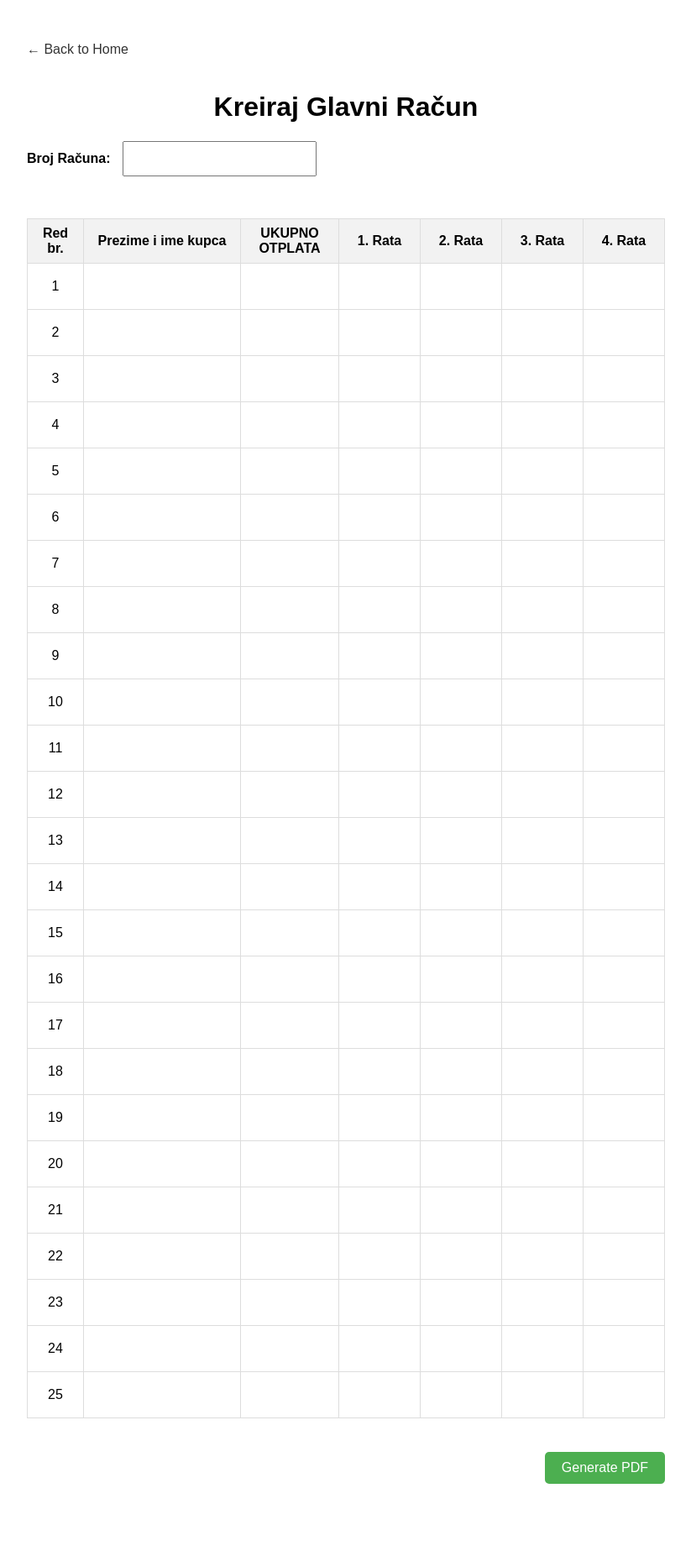
After one commit to planck-length/invoice-generator, a Flask app: page /main_invoice in a window 1280 px wide. The commit adds this page. Shown: the whole page at 84% size, without its empty margins (228-1051 px from the left). Run offline with Flask 3, Linux system fonts and the light colour scheme.

Commit message:
extend functionality

```diff
--- a/app.py
+++ b/app.py
@@ -4,6 +4,7 @@ import logging
 import sqlite3
 import os
 import invoice_generator as ig
+import main_invoice_generator as mig
 import stock_manager as sm
 from flask import jsonify  # Import jsonify
 
@@ -48,9 +49,46 @@ def export_pdf():
     return ig.export_complete_invoice()
 
 
+
 @app.route("/clear", methods=["POST"])
 def clear():
     return ig.clear()
+
+
+@app.route("/main_invoice", methods=["GET"])
+def main_invoice():
+    return render_template("main_invoice.html")
+
+
+@app.route("/main_invoice/export", methods=["POST"])
+def export_main_invoice():
+    data = {
+        'invoice_number': request.form.get('invoice_number'),
+        'entries': []
+    }
+
+    for i in range(1, 26):
+        name = request.form.get(f'name_{i}')
+        if name:  # Only add if name is present, or maybe we want to keep empty rows?
+                  # The PDF generator handles empty rows by index, but let's pass all data
+            entry = {
+                'name': name,
+                'total': request.form.get(f'total_{i}', ''),
+                'rata_1': request.form.get(f'rata_1_{i}', ''),
+                'rata_2': request.form.get(f'rata_2_{i}', ''),
+                'rata_3': request.form.get(f'rata_3_{i}', ''),
+                'rata_4': request.form.get(f'rata_4_{i}', ''),
+            }
+            data['entries'].append(entry)
+
+    pdf_buffer = mig.generate_main_invoice_pdf(data)
+
+    return send_file(
+        pdf_buffer,
+        as_attachment=True,
+        download_name=f"Glavni_Racun_{data['invoice_number']}.pdf",
+        mimetype="application/pdf",
+    )
 
 
 # Stock Management Routes
@@ -142,4 +180,4 @@ def autocomplete():
 if __name__ == "__main__":
     ig.init_db()
     sm.init_db()
-    app.run(debug=True)
+    app.run(debug=True, port=5001)
--- /dev/null
+++ b/templates/main_invoice.html
@@ -0,0 +1,104 @@
+<!DOCTYPE html>
+<html lang="en">
+<head>
+    <meta charset="UTF-8">
+    <meta name="viewport" content="width=device-width, initial-scale=1.0">
+    <title>Kreiraj Glavni Račun</title>
+    <link rel="stylesheet" href="{{ url_for('static', filename='invoice_generator.css') }}">
+    <style>
+        .main-invoice-container {
+            max-width: 1200px;
+            margin: 0 auto;
+            padding: 20px;
+        }
+        .invoice-table {
+            width: 100%;
+            border-collapse: collapse;
+            margin-top: 20px;
+        }
+        .invoice-table th, .invoice-table td {
+            border: 1px solid #ddd;
+            padding: 8px;
+            text-align: center;
+        }
+        .invoice-table input {
+            width: 100%;
+            border: none;
+            padding: 5px;
+            box-sizing: border-box;
+        }
+        .header-inputs {
+            margin-bottom: 20px;
+        }
+        .header-inputs label {
+            margin-right: 10px;
+            font-weight: bold;
+        }
+        .actions {
+            margin-top: 20px;
+            text-align: right;
+        }
+        .btn {
+            padding: 10px 20px;
+            background-color: #4CAF50;
+            color: white;
+            border: none;
+            cursor: pointer;
+            font-size: 16px;
+        }
+        .btn:hover {
+            background-color: #45a049;
+        }
+        .back-link {
+            display: inline-block;
+            margin-bottom: 20px;
+            text-decoration: none;
+            color: #333;
+        }
+    </style>
+</head>
+<body>
+    <div class="main-invoice-container">
+        <a href="{{ url_for('index') }}" class="back-link">&larr; Back to Home</a>
+        <h1>Kreiraj Glavni Račun</h1>
+
+        <form action="{{ url_for('export_main_invoice') }}" method="POST">
+            <div class="header-inputs">
+                <label for="invoice_number">Broj Računa:</label>
+                <input type="text" id="invoice_number" name="invoice_number" required>
+            </div>
+
+            <table class="invoice-table">
+                <thead>
+                    <tr>
+                        <th style="width: 50px;">Red br.</th>
+                        <th>Prezime i ime kupca</th>
+                        <th style="width: 100px;">UKUPNO OTPLATA</th>
+                        <th style="width: 80px;">1. Rata</th>
+                        <th style="width: 80px;">2. Rata</th>
+                        <th style="width: 80px;">3. Rata</th>
+                        <th style="width: 80px;">4. Rata</th>
+                    </tr>
+                </thead>
+                <tbody>
+                    {% for i in range(1, 26) %}
+                    <tr>
+                        <td>{{ i }}</td>
+                        <td><input type="text" name="name_{{ i }}"></td>
+                        <td><input type="number" step="0.01" name="total_{{ i }}"></td>
+                        <td><input type="number" step="0.01" name="rata_1_{{ i }}"></td>
+                        <td><input type="number" step="0.01" name="rata_2_{{ i }}"></td>
+                        <td><input type="number" step="0.01" name="rata_3_{{ i }}"></td>
+                        <td><input type="number" step="0.01" name="rata_4_{{ i }}"></td>
+                    </tr>
+                    {% endfor %}
+                </tbody>
+            </table>
+
+            <div class="actions">
+                <button type="submit" class="btn">Generate PDF</button>
+            </div>
+        </form>
+    </div>
+</body>
+</html>
```
Also changed, not shown: main_invoice_generator.py (added, +196 -0 lines), templates/index.html (+188 -87 lines), static/DejaVuSans-Bold.ttf (added), static/DejaVuSans.ttf (added), static/logo.png (added).
